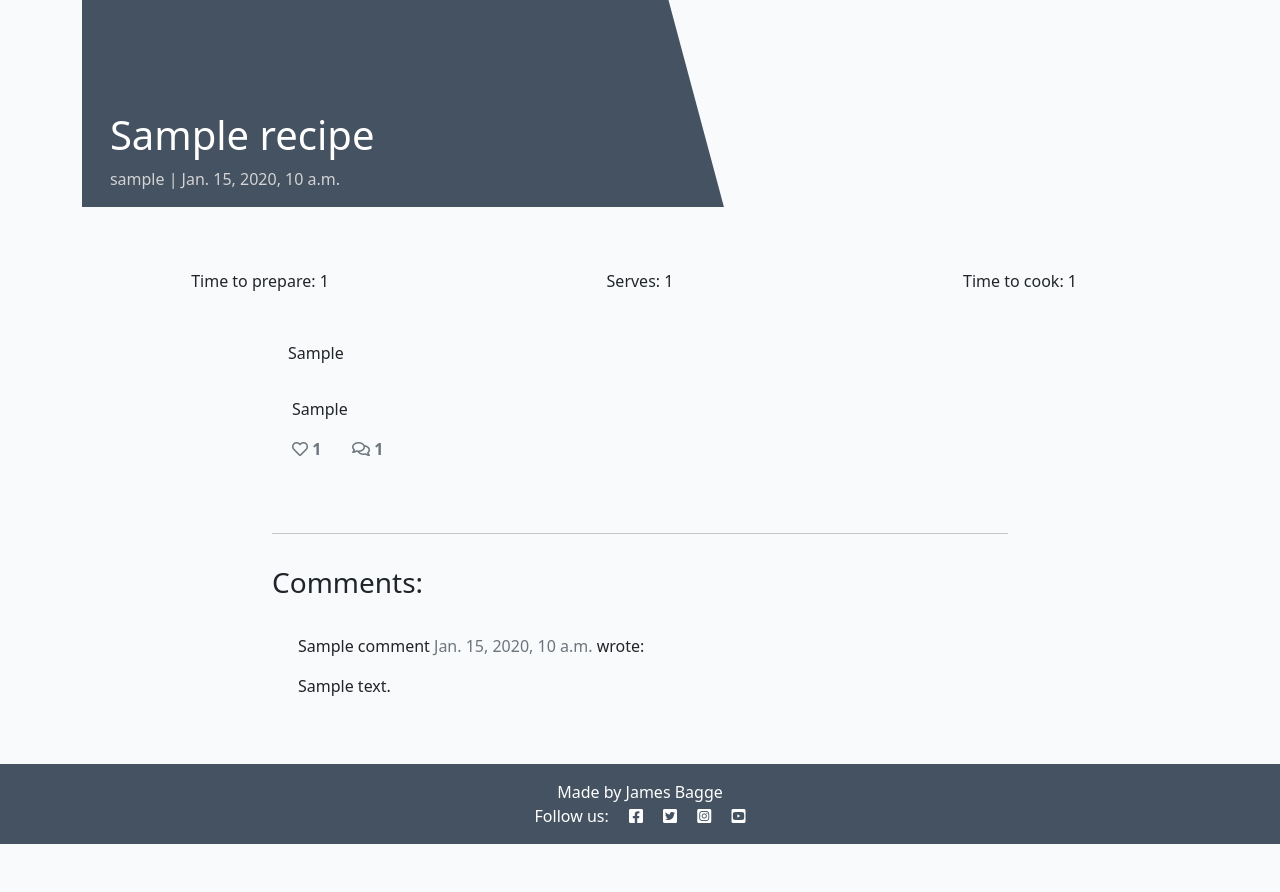
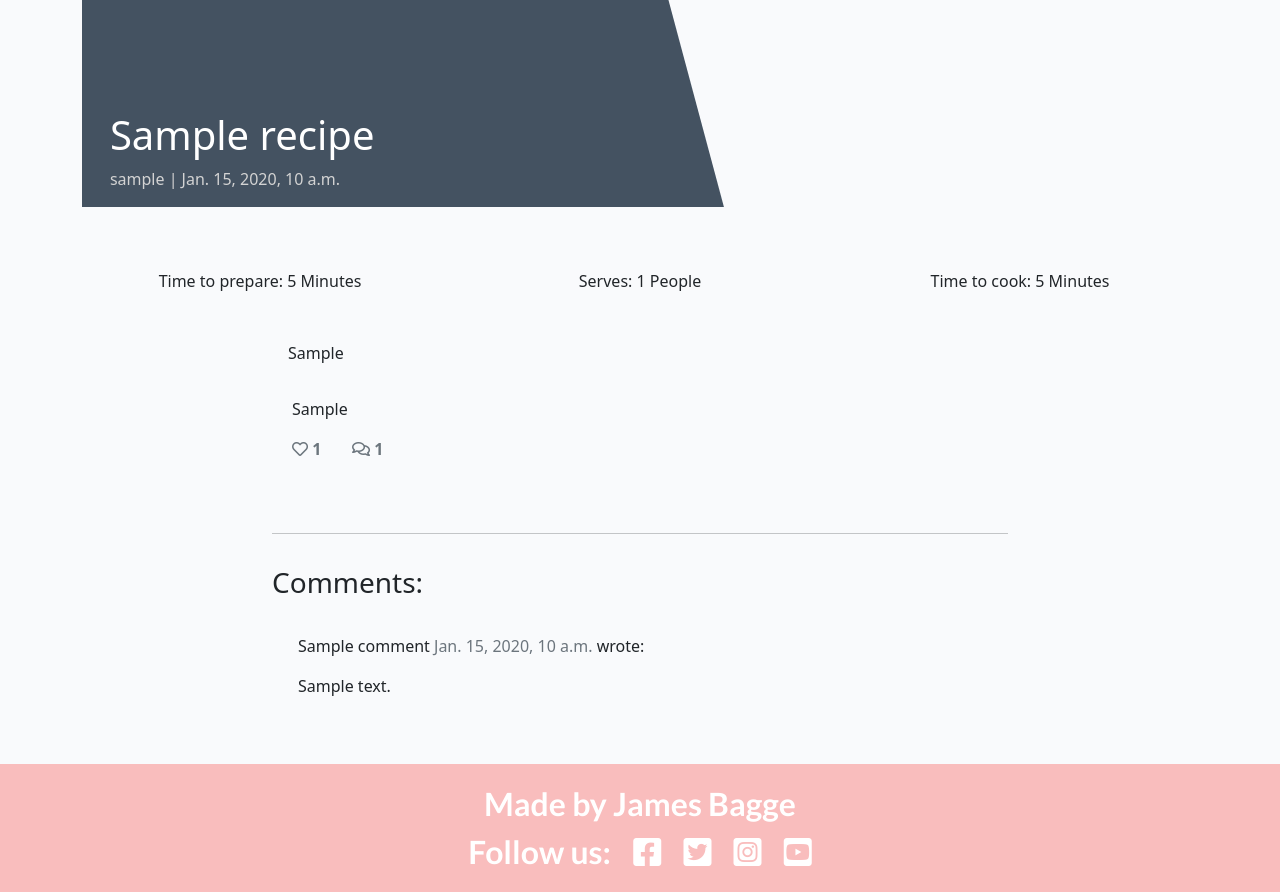
Before and after one commit to Jamesb13579/my-tasty-eats, a Django app: a page that uses templates/base.html in a window 1280 px wide. Shown: the part 102-994 px from the top of the page. Before the commit the page ends 946 px from the top, so only its background shows below. Run offline with Django 3.2, Linux system fonts and the light colour scheme; tables that the repository leaves empty hold one stand-in row (values such as "Sample post"); some libraries are stand-ins or nearby versions; grey boxes are pictures that could not be loaded.

Commit message:
changed base.html layout and sort isse with  incorrect times showing

```diff
--- a/blog/models.py
+++ b/blog/models.py
@@ -13,15 +13,15 @@ DIFFICULTY = (
     (2, "Hard")
     )
 TIME = (
-    (1, "5 Minutes"),
-    (2, "10 Minutes"),
-    (3, "15 Minutes"),
-    (4, "20 Minutes"),
-    (5, "25 Minutes"),
-    (6, "30 Minutes"),
-    (7, "40 Minutes"),
-    (8, "50 Minutes"),
-    (9, "60 Minutes"),
+    (5, "5 Minutes"),
+    (10, "10 Minutes"),
+    (15, "15 Minutes"),
+    (20, "20 Minutes"),
+    (25, "25 Minutes"),
+    (30, "30 Minutes"),
+    (40, "40 Minutes"),
+    (50, "50 Minutes"),
+    (60, "60 Minutes"),
     )
 SERVES = (
     (1, "1 Person"),
@@ -73,10 +73,10 @@ class Recipe(models.Model):
     status = models.IntegerField(choices=STATUS, default=1)
     created_on = models.DateTimeField(auto_now_add=True, blank=True, null=True)
     last_updated = models.DateTimeField(auto_now=True)
-    time_to_prepare = models.IntegerField(choices=TIME, default=1)
+    time_to_prepare = models.IntegerField(choices=TIME, default=5)
     difficulty = models.IntegerField(choices=DIFFICULTY, default=1)
     serves = models.IntegerField(choices=SERVES, default=1)
-    time_to_cook = models.IntegerField(choices=TIME, default=1)
+    time_to_cook = models.IntegerField(choices=TIME, default=5)
     ingredients = models.TextField()
     method = models.TextField()
     likes = models.ManyToManyField(
@@ -99,11 +99,13 @@ class Recipe(models.Model):
         """
         ordering = ['-created_on']
 
+
     def number_of_likes(self):
         """
         See number of likes on a recipe.
         """
         return self.likes.count()
+
 
     def can_edit(self, request, slug):
         """
--- a/blog/views.py
+++ b/blog/views.py
@@ -43,7 +43,7 @@ class PostDetail(View):
     def post(self, request, slug, *args, **kwargs):
 
         queryset = Recipe.objects.filter(status=1)
-        post = get_object_or_404(queryset, slug=slug)
+        recipe = get_object_or_404(queryset, slug=slug)
         comments = recipe.comments.filter(approved=True).order_by("-created_on")
         liked = False
         if recipe.likes.filter(id=self.request.user.id).exists():
@@ -63,7 +63,7 @@ class PostDetail(View):
             request,
             "post_detail.html",
             {
-                "post": post,
+                "recipe": recipe,
                 "comments": comments,
                 "commented": True,
                 "comment_form": comment_form,
--- a/static/css/style.css
+++ b/static/css/style.css
@@ -56,6 +56,11 @@ body {
 .card {
     border: none;
     background-color: transparent;
+}
+
+.featured-image {
+    width: 30vw;
+    height: 25vw;
 }
 
 .image-container {
--- a/templates/base.html
+++ b/templates/base.html
@@ -67,9 +67,9 @@
     </main>
 
     <!-- Footer -->
-    <footer class="footer mt-auto py-3 dark-bg">
-        <p class="m-0 text-center text-white">Made by James Bagge</p>
-        <p class="m-0 text-center text-white">Follow us: <i class="fab fa-facebook-square ms-3"></i>
+    <footer class="footer mt-auto py-3 bg-pink">
+        <p class="m-0 text-center text-white brand">Made by James Bagge</p>
+        <p class="m-0 text-center text-white brand">Follow us: <i class="fab fa-facebook-square ms-3"></i>
             <i class="fab fa-twitter-square ms-3"></i>
             <i class="fab fa-instagram-square ms-3"></i>
             <i class="fab fa-youtube-square ms-3"></i></p>
--- a/templates/index.html
+++ b/templates/index.html
@@ -17,7 +17,7 @@
                                 <img class="card-img-top"
                                     src="https://res.cloudinary.com/jamesbcloud/image/upload/v1660000183/cookie_2_uvzphn.jpg">
                                 {% else %}
-                                <img class="card-img-top" src=" {{ recipe.featured_image.url }}">
+                                <img class="card-img-top featured-image" src=" {{ recipe.featured_image.url }}">
                                 {% endif %}
                                 <div class="image-flash">
                                     <p class="author">Author: {{ recipe.author }}</p>
--- a/templates/post_detail.html
+++ b/templates/post_detail.html
@@ -28,9 +28,9 @@
 
 <div class="container">
     <div class="row">
-        <div class="col"><p class="recipetime">Time to prepare: {{ recipe.time_to_prepare | safe }}</p></div>
-        <div class="col"><p class="recipetime">Serves: {{ recipe.serves | safe }}</p></div>
-        <div class="col"><p class="recipetime">Time to cook: {{ recipe.time_to_cook | safe }}</p></div>
+        <div class="col"><p class="recipetime">Time to prepare: {{ recipe.time_to_prepare | safe }} Minutes</p></div>
+        <div class="col"><p class="recipetime">Serves: {{ recipe.serves | safe }} People</p></div>
+        <div class="col"><p class="recipetime">Time to cook: {{ recipe.time_to_cook | safe }} Minutes</p></div>
     </div>
 </div>
 
```
Also changed, not shown: blog/migrations/0006_auto_20220811_2256.py (added), blog/migrations/0007_auto_20220811_2308.py (added), blog/migrations/0008_auto_20220811_2317.py (added), blog/migrations/0009_auto_20220811_2324.py (added), blog/migrations/0010_auto_20220811_2344.py (added), blog/migrations/0011_auto_20220811_2347.py (added).
